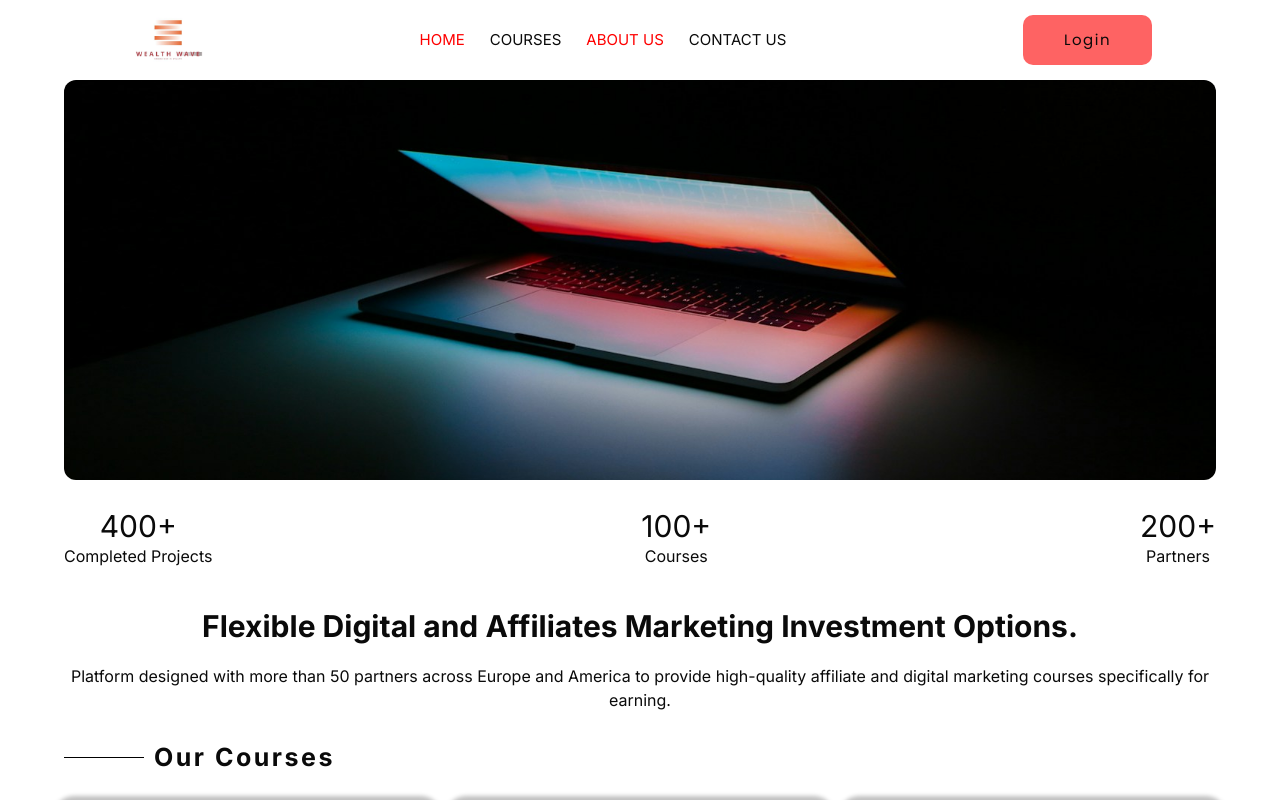
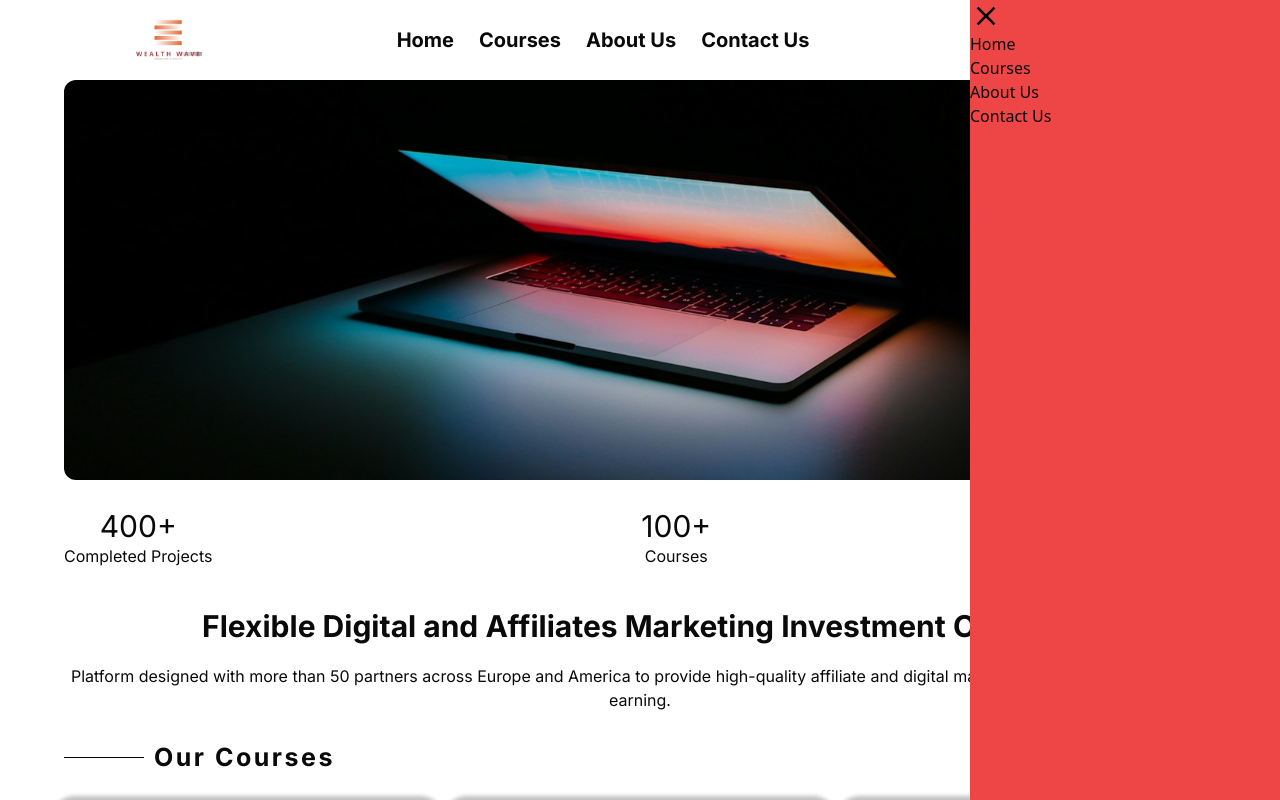
Before and after one commit to Dakjebbin/Wealthwave, a React (Vite) app: page / in a window 1280 px wide. Shown: the top 800 px of the page. Built offline with nearby package versions, Linux system fonts and the light colour scheme; no server answers; a web font is replaced by a local one.

Commit message:
landing page done

```diff
--- a/src/App.jsx
+++ b/src/App.jsx
@@ -4,6 +4,7 @@ import AboutUs from './components/AboutUs'
 import Courses from './components/Courses'
 import OurNumbers from './components/OurNumbers'
 import OurCourses from './components/OurCourses'
+import Footer from './components/Footer'
 
 
 const App = () => {
@@ -14,6 +15,7 @@ const App = () => {
  <AboutUs/>
  <OurNumbers/>
  <OurCourses/>
+ <Footer/>
    </main>
   )
 }
--- /dev/null
+++ b/src/components/Footer.jsx
@@ -0,0 +1,83 @@
+import { Button } from "@/components/ui/button"
+import { Link } from "react-router-dom"
+
+const Footer = () => {
+  return (
+    <footer>
+      <div className="bg-[#FFE6E4] grid lg:grid-cols-4">
+        <div className="p-3">
+          <h3 className="font-bold text-3xl mb-4">
+            WEALTH
+            <span className="text-[#FFBBB8]">
+              WAVE
+            </span>
+          </h3>
+
+          <p className="font-bold text-xl">
+          A revenue-sharing model where a third-party promotes a business&apos; s
+           products or services in exchange for a commission or reward.
+          It&apos;s a key part of modern digital marketing and can help
+          businesses increase sales, attract traffic, and improve brand awareness
+          </p>
+        </div>
+
+          <div className="bg-[#FE918C] p-8 flex flex-col text-center justify-between md:text-start">
+            <ul>
+              <li className="mb-4">
+               <a className="text-white font-bold text-xl" href=""> Com<span className="text-black">pany</span> </a>
+              </li>
+              <li className="font-bold text-xl mb-4">
+               Terms and Conditions
+              </li>
+              <li className="font-bold text-xl">
+                Privacy Policy
+              </li>
+            </ul>
+
+            <p className="text-white font-bold text-xl">
+              Legal Information
+            </p>
+          </div>
+
+          <div className="bg-[#FE918C] p-8 flex flex-col text-center justify-between md:text-start">
+          <ul>
+              <li className="mb-4">
+               <a className="text-white font-bold text-xl" href="#home">Ho<span className="text-black">me</span></a>
+              </li>
+              <li className="mb-4">
+                <a className="font-bold text-xl" href="#courses">Courses</a>
+              </li>
+              <li>
+                <a className="font-bold text-xl" href="#about_us">About Us</a>
+              </li>
+
+            </ul>
+
+            <div>
+                <a className="font-bold text-xl text-white" href="">Contact Us</a>
+              </div>
+          </div>
+
+          <div className="bg-[#FE918C] p-8 flex flex-col text-center items-center justify-center md:text-start">
+            <h2 className="text-white font-bold text-3xl tracking-wider mb-3">
+              JO<span className="text-[#FF0C00]">IN</span> US <span className="text-[#FF0C00]">TODAY</span>
+            </h2>
+          <div>
+            <Link to="/register">
+          <Button className="font-bold bg-[#FE0000] border-none text-lg" variant="outline">Sign Up</Button>
+          </Link>
+          </div>
+
+
+          </div>
+          </div>
+     <div className="bg-[#FFE6E4] p-2 text-xl italic">
+      <p className="text-center">
+      © 2024 Growvests. All Rights Reserved.
+      </p>
+     </div>
+    </footer>
+  )
+}
+
+export default Footer
--- a/src/components/Navbar.jsx
+++ b/src/components/Navbar.jsx
@@ -1,37 +1,113 @@
 
 import "../styles/navbar.css"
 import { Link } from 'react-router-dom'
-import logo from "../assets/logo.jpg"
+import { assets } from "../assets/assest"
+
 
 
 const Navbar = () => {
 
   return (
-    <header className='app-update'>
-    <header className='app'>
-      <div className='logo-box'>
-    <Link to="/"><img className='logo' src={logo} alt="" /></Link>
-    </div>
-        <nav className='Navbar lg:block sm: hidden'>
-          <ul>
+    // <header className='app-update'>
+    // <header className='app'>
+    //   <div className='logo-box'>
+    // <Link to="/"><img className='logo' src={logo} alt="" /></Link>
+    // </div>
+    //     <nav className='Navbar md:block sm: hidden'>
+    //       <ul>
 
-            <a href="#home">
-              <li><span style={{color: "#FE0000"}}>HOME</span></li>
-              </a>
-            <a href="#courses"><li>COURSES</li></a>
-            <a href="#about_us"><li><span style={{color: "#FE0000"}}>ABOUT US</span></li></a>
-            <a href="#contact"><li>CONTACT US</li></a>
+    //         <a href="#home">
+    //           <li><span style={{color: "#FE0000"}}>HOME</span></li>
+    //           </a>
+    //         <a href="#courses"><li>COURSES</li></a>
+    //         <a href="#about_us"><li><span style={{color: "#FE0000"}}>ABOUT US</span></li></a>
+    //         <a href="#contact"><li>CONTACT US</li></a>
+    //       </ul>
+    //     </nav>
+    //     <Link to="/login">
+    //  <button className='login-button-1 md:block sm: hidden'>Login</button></Link>
+
+
+    //   <img className="block md:hidden" src={assets.menu_button} alt="" />
+
+    // </header>
+
+    // <nav>
+    // <ul>
+
+    //         <a href="#home">
+    //           <li><span style={{color: "#FE0000"}}>HOME</span></li>
+    //           </a>
+    //         <a href="#courses"><li>COURSES</li></a>
+    //         <a href="#about_us"><li><span style={{color: "#FE0000"}}>ABOUT US</span></li></a>
+    //         <a href="#contact"><li>CONTACT US</li></a>
+    //       </ul>
+    // </nav>
+
+    // </header>
+
+    <header>
+      <div className="header">
+        <div className="logo-box">
+          <Link to="/">
+        <img src={assets.logo} alt="" />
+        </Link>
+        </div>
+
+        <nav className="hidden lg:block">
+          <ul className="navbar">
+            <li>
+              <a href="#home">Home</a>
+            </li>
+
+            <li>
+              <a href="#courses">Courses</a>
+            </li>
+
+            <li>
+              <a href="#about_us">About Us</a>
+            </li>
+
+            <li>
+              <a href="#contact">Contact Us</a>
+            </li>
           </ul>
         </nav>
-        <Link to="/login">
-     <button className='login-button-1'>Login</button></Link>
 
+        <div className="hidden lg:block">
+          <Link to="/login">
+   <button className="login-button-1 " >
+Login
+   </button>
+   </Link>
+        </div>
 
-    </header>
+        <img className="block lg:hidden" src={assets.menu_button} alt="" />
+        </div>
 
+        <nav className="bg-[#ee4646] mobile-view">
 
+          <div>
+            <img src={assets.close_btn} alt="" />
+          </div>
+          <ul className="navbar-mobile">
+            <li>
+              <a href="#home">Home</a>
+            </li>
 
+            <li>
+              <a href="#courses">Courses</a>
+            </li>
 
+            <li>
+              <a href="#about_us">About Us</a>
+            </li>
+
+            <li>
+              <a href="#contact">Contact Us</a>
+            </li>
+          </ul>
+        </nav>
     </header>
   )
 }
--- a/src/styles/navbar.css
+++ b/src/styles/navbar.css
@@ -1,12 +1,20 @@
 @import url('https://fonts.googleapis.com/css2?family=Inter:ital,opsz,wght@0,14..32,100..900;1,14..32,100..900&display=swap');
 @import url('https://fonts.googleapis.com/css2?family=Inter:ital,opsz,wght@0,14..32,100..900;1,14..32,100..900&family=Poppins:ital,wght@0,100;0,200;0,300;0,400;0,500;0,600;0,700;0,800;0,900;1,100;1,200;1,300;1,400;1,500;1,600;1,700;1,800;1,900&display=swap');
 
-header{
+.header{
    display: flex;
    justify-content: space-between;
    align-items: center;
 
+    margin: auto;
+    width: 80%;
+}
 
+header{
+    position: sticky;
+    top: 0px;
+    z-index: 10;
+    background-color: #ffff;
 }
 
 .logo-box{
@@ -18,34 +26,25 @@ header{
 }
 
 
- .app-update{
-    position: sticky;
-    top: 0px;
-    z-index: 1000;
-    background-color: #ffff;
-}
-
-
-.app{
-    margin: auto;
-    width: 80%;
-
-}
-
-
-
-.Navbar ul{
+ .navbar{
     display: flex;
     list-style: none;
 }
 
-.Navbar ul li{
+.navbar li {
     margin-right: 25px;
     font-family: "Inter", sans-serif;
-    font-weight: 400;
-    font-size: 15px;
+    font-weight:bold;
+    font-size: 20px;
     line-height: 18.15px;
     cursor: pointer;
+    transition: color 0.3s ease;
+
+}
+
+.navbar li:hover{
+    color: #FE6363;
+
 }
 
 .login-button-1{
@@ -62,3 +61,12 @@ header{
     text-align: center;
     cursor: pointer;
 }
+
+.mobile-view{
+    position: absolute;
+    z-index: 100;
+    top: 0;
+    height: 100vh;
+    width: 310px;
+    right: 0;
+}
```
Also changed, not shown: src/assets/assest.js (+7 -1 lines), src/assets/close_24dp_E8EAED_FILL0_wght400_GRAD0_opsz24 (1).svg (added), src/assets/menu_24dp_E8EAED_FILL0_wght400_GRAD0_opsz24 (1).svg (added).
